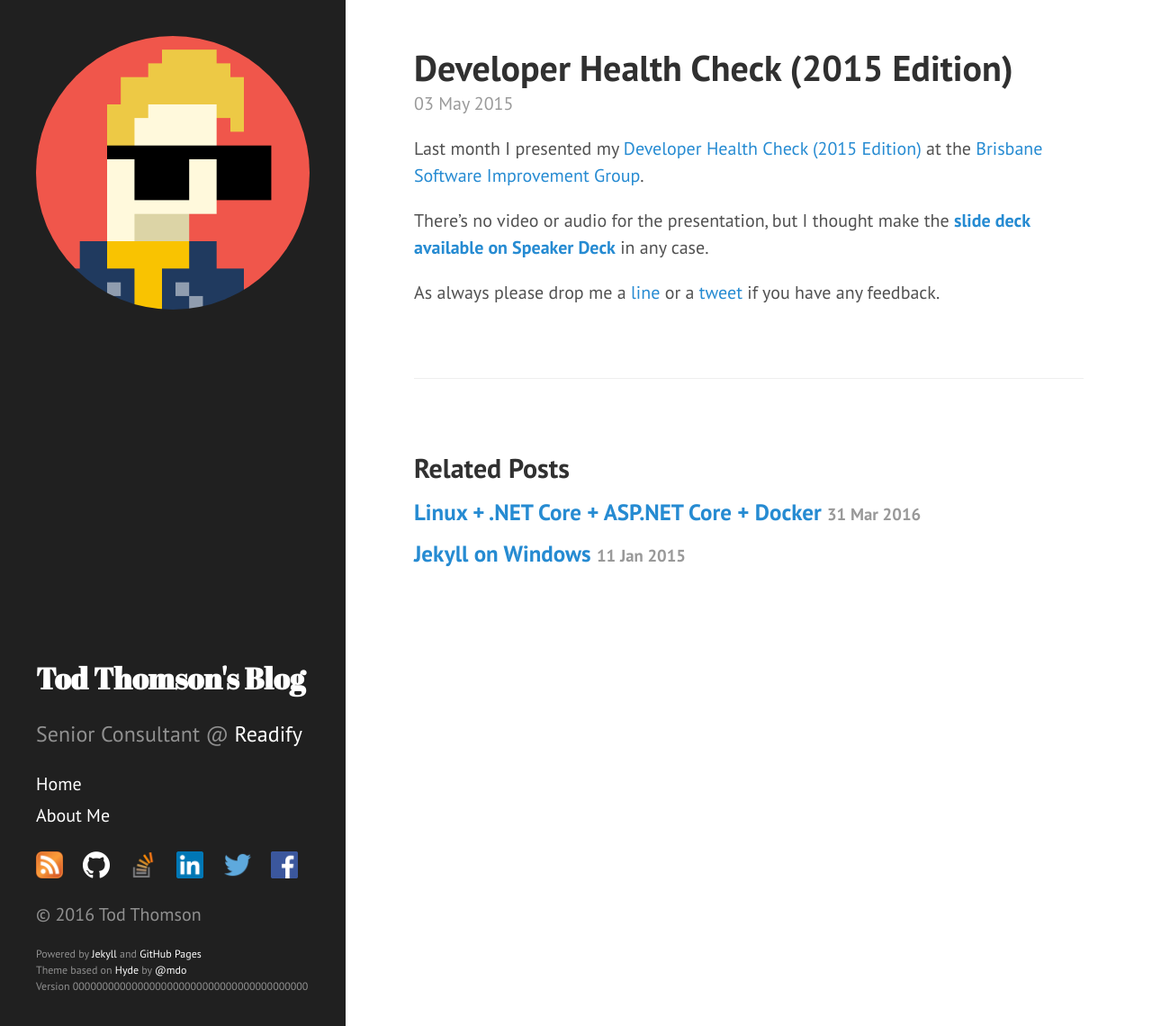
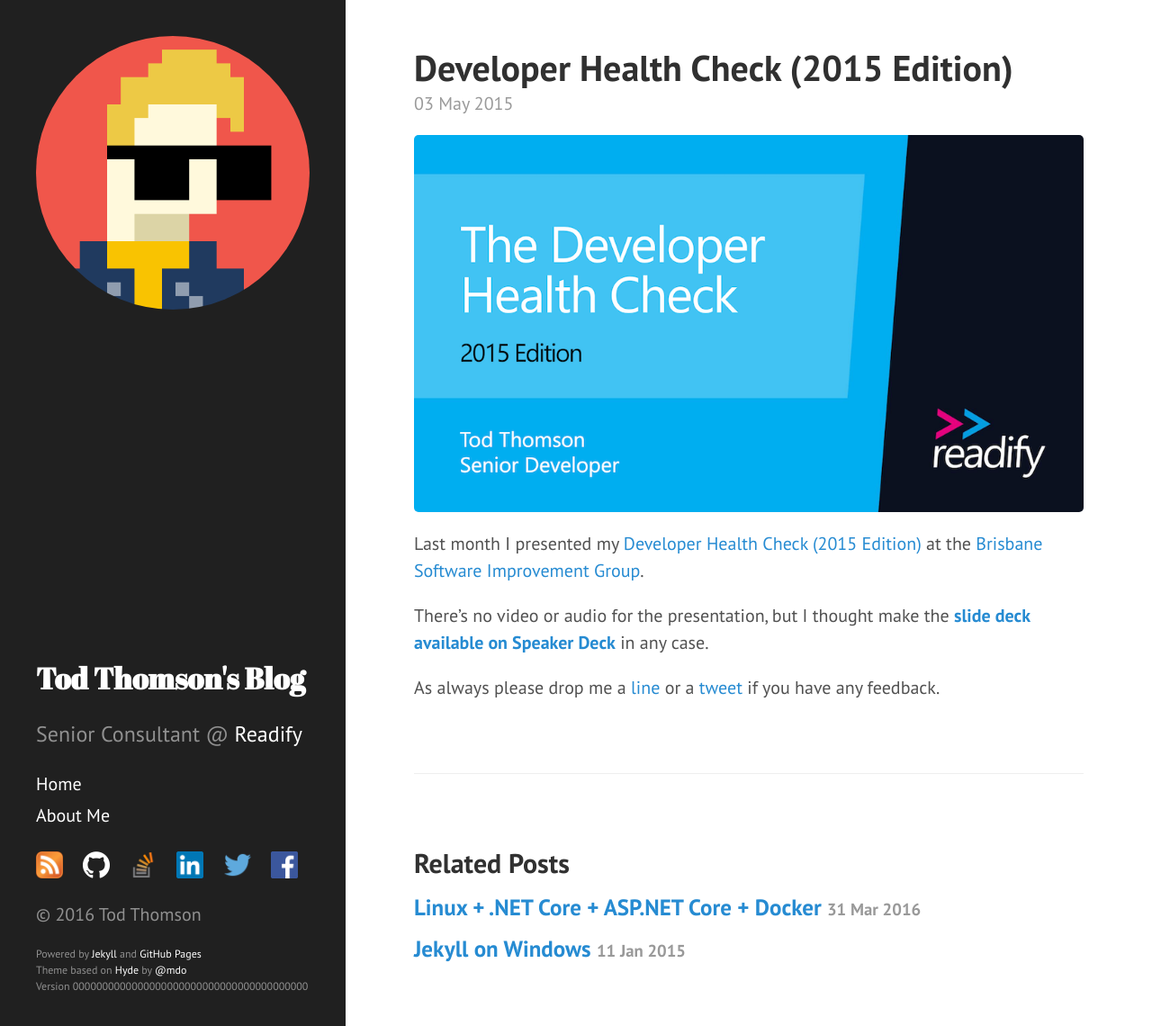
Before and after one commit to todthomson/todthomson.github.io, a Jekyll site: the page built from _posts/2015-05-03-developer-health-check-2015-edition.md, in a window 1280 px wide and 1140 px high. Shown: the whole window at 90% size. Built offline with Jekyll 4.4.1, drawn with Linux system fonts in a browser that asks for light colours.

Commit message:
adds some cover images

```diff
--- a/_posts/2015-05-03-developer-health-check-2015-edition.md
+++ b/_posts/2015-05-03-developer-health-check-2015-edition.md
@@ -7,6 +7,8 @@
     There is no video or audio for the presentation,
     but I thought I'd make the slide deck available in any case.
 ---
+
+![Developer Health Check (2015 Edition)]({{ site.baseurl }}public/images/posts/2/developer-health-check-2015-edition.png)
 
 Last month I presented my
 [Developer Health Check (2015 Edition)](http://www.meetup.com/Brisbane-Software-Improvement-Group/events/220574022/)
```
Also changed, not shown: _posts/2015-01-11-jekyll-on-windows.md (+2 -0 lines), public/images/posts/1/jekyll.jpg (added), public/images/posts/2/developer-health-check-2015-edition.png, public/images/posts/3/nadella-loves-linux.jpg.
